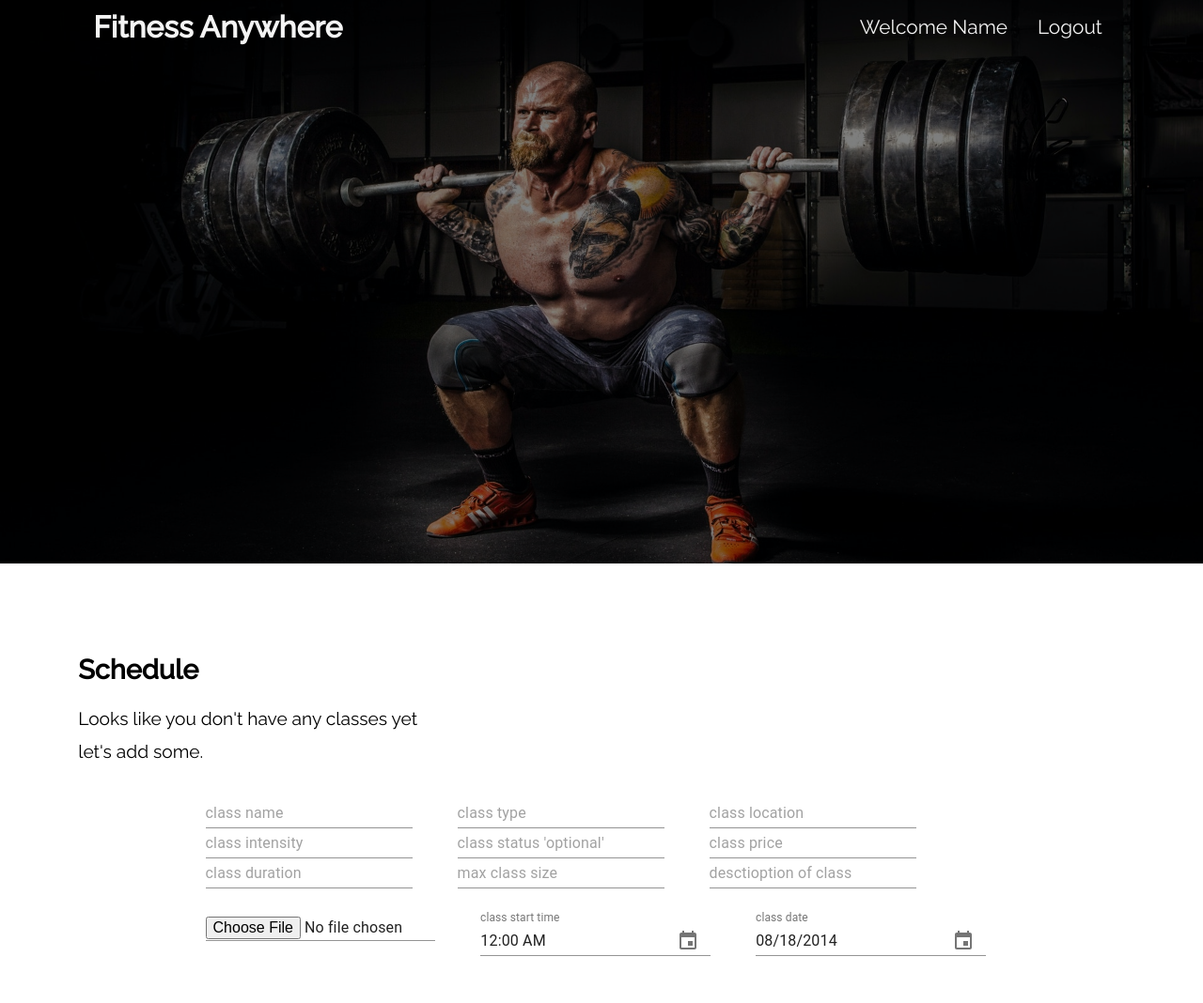
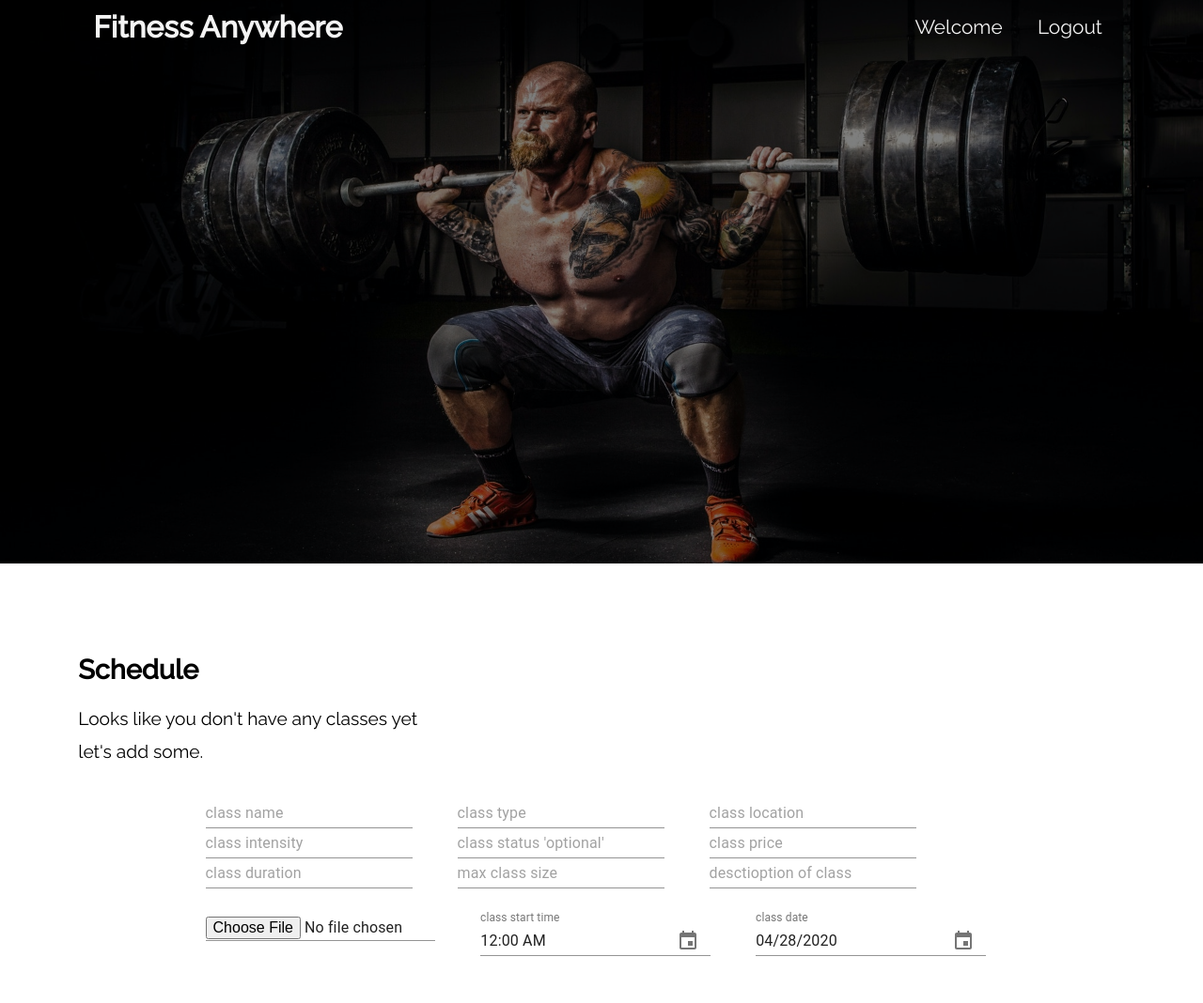
Before and after one commit to Build-Week-Anywhere-Fitness-04/front-end, a React (Create React App) app in the folder client/: page /account/instructor/1 in a window 1280 px wide. Shown: the top 1068 px of the page at 94% size. Built offline with nearby package versions, Linux system fonts and the light colour scheme; no server answers; sample sign-in values are in the browser's storage.

Commit message:
working on client page now

```diff
--- a/client/src/components/protectedApp/ProtectedMain.js
+++ b/client/src/components/protectedApp/ProtectedMain.js
@@ -6,9 +6,9 @@ import InstructorSingleClass from "./instructor/InstructorSingleClass";
 import EditClass from "./instructor/EditClass";
 
 const ProtectedMain = () => {
-  const { path, url } = useRouteMatch();
+  const { url } = useRouteMatch();
 
-  console.log("url ", url, "path ", path);
+  //   console.log("url ", url, "path ", path);
 
   return (
     <div>
--- a/client/src/components/protectedApp/instructor/AddClassesForm.js
+++ b/client/src/components/protectedApp/instructor/AddClassesForm.js
@@ -27,10 +27,8 @@ const validationSchema = yup.object().shape({
   type: yup.string().required("Field require"),
   start_time: yup.string().required("Field required"),
   status: yup.string(),
-  intensity: yup
-    .number()
-    .required("Field required")
-    .max(5, "canoot be longer than that"),
+  intensity: yup.number().required("Field required"),
+  //  .max(5, "canoot be longer than that"),
   price: yup.number().required("Field required"),
   duration: yup.number().required("Field required"),
   max_class_size: yup.number().required("Field required"),
@@ -45,9 +43,7 @@ const AddClassesForm = ({ setUpdateData }) => {
     ...state,
   }));
   const [selectedTime, setSelectedTime] = useState(getTime);
-  const [selectedDate, setSelectedDate] = useState(
-    new Date("2014-08-18T21:11:54")
-  );
+  const [selectedDate, setSelectedDate] = useState(new Date());
 
   useEffect(() => {
     const id = JSON.parse(localStorage.getItem("id"));
@@ -144,7 +140,7 @@ const AddClassesForm = ({ setUpdateData }) => {
           resetForm();
         }}
       >
-        {({ errors, touched }) => (
+        {() => (
           <Form className={classes.root}>
             <label htmlFor="name">
               <Field
--- a/client/src/components/protectedApp/instructor/EditClass.js
+++ b/client/src/components/protectedApp/instructor/EditClass.js
@@ -58,7 +58,7 @@ const EditClass = () => {
       .catch((err) => {
         console.log(err);
       });
-  }, []);
+  }, [setClasse, id, c_id]);
 
   const uploadImage = (e) => {
     const files = e.target.files[0];
--- a/client/src/components/protectedApp/instructor/InstructorCardClass.js
+++ b/client/src/components/protectedApp/instructor/InstructorCardClass.js
@@ -1,25 +1,24 @@
 import React from "react";
-import { Link, useRouteMatch, useParams, useHistory } from "react-router-dom";
-import testing from "../../../img/yoga.jpg";
+import { Link, useRouteMatch, useHistory } from "react-router-dom";
 import { AiOutlineEdit, AiOutlineDelete } from "react-icons/ai";
 
 const InstructorCardClass = ({ clss, deleteClass }) => {
   const {
     id,
-    description,
+    //  description,
     duration,
     image_url,
-    intensity,
-    location,
-    max_class_size,
+    //  intensity,
+    //  location,
+    //  max_class_size,
     name,
     price,
-    start_time,
-    type,
-    status,
+    //  start_time,
+    //  type,
+    //  status,
   } = clss;
-  const match = useParams();
-  const { url, path } = useRouteMatch();
+  //   const match = useParams();
+  const { url } = useRouteMatch();
   const history = useHistory();
   //   console.log("match here ", match);
   //   console.log("url ", url, "path ", path);
--- a/client/src/components/protectedApp/instructor/InstructorHomePage.js
+++ b/client/src/components/protectedApp/instructor/InstructorHomePage.js
@@ -14,24 +14,41 @@ const InstructionHomePage = () => {
   const reducer = useSelector((state) => ({
     ...state,
   }));
-  const { instructorID, instructorClass } = reducer.userReducer;
+  const { instructorClass, instructorName } = reducer.userReducer;
   //   console.log("reducer here", instructorID);
 
-  //   console.log("url ", url, "path ", path);
+  //   console.log("name", instructorName);
 
   useEffect(() => {
     dispatch({ type: "FETCHING_INSTRUCTOR_CLASSES" });
     axiosWithAuth()
       .get(`/api/instructors/${id}/classes`)
       .then((res) => {
-        console.log("response here ", res);
+        //   console.log("response here ", res);
         dispatch({ type: "GETTING_INSTRUCTOR_CLASSES", payload: res.data });
       })
       .catch((err) => {
         console.log(err);
         dispatch({ type: "ERROR_GETTING_CLASSES", payload: err });
       });
-  }, [updateData]);
+  }, [updateData, id, dispatch]);
+
+  useEffect(() => {
+    dispatch({ type: "FETCHING_INSTRUCTOR" });
+    axiosWithAuth()
+      .get(`api/instructors/${id}`)
+      .then((res) => {
+        //   console.log("instructor information ", res);
+        dispatch({
+          type: "SAVE_INSTRUCTOR_NAME",
+          payload: res.data.first_name,
+        });
+      })
+      .catch((err) => {
+        console.log(err);
+        dispatch({ type: "ERROR_GETTING_INSTRUCTOR", payload: err });
+      });
+  }, []);
 
   //   DELETE /api/instructors/:id/classes/:class_id
 
@@ -53,7 +70,7 @@ const InstructionHomePage = () => {
 
   return (
     <div>
-      <InstructorHeader />
+      <InstructorHeader name={instructorName} />
       <InstructorContent setUpdateData={setUpdateData} />
       <DisplayInstructorsClasses
         classes={instructorClass}
--- a/client/src/components/protectedApp/instructor/InstructorSingleClass.js
+++ b/client/src/components/protectedApp/instructor/InstructorSingleClass.js
@@ -1,10 +1,10 @@
 import React from "react";
-import { useRouteMatch, useParams, Link } from "react-router-dom";
+import { useParams, Link } from "react-router-dom";
 import { useSelector } from "react-redux";
-import testing from "../../../img/yoga.jpg";
+// import testing from "../../../img/yoga.jpg";
 
 const InstructorSingleClass = () => {
-  const { url, path } = useRouteMatch();
+  //   const { url, path } = useRouteMatch();
   const { c_id } = useParams();
   const reducer = useSelector((state) => ({
     ...state,
@@ -15,7 +15,7 @@ const InstructorSingleClass = () => {
   );
 
   const {
-    id,
+    //  id,
     instructor_id,
     description,
     duration,
@@ -27,14 +27,14 @@ const InstructorSingleClass = () => {
     price,
     start_time,
     type,
-    status,
+    //  status,
   } = findClass;
 
-  console.log("class found ", findClass);
+  //   console.log("class found ", findClass);
 
   //   console.log("reucer", reducer);
-  console.log("url ", url, "path ", path);
-  console.log("params ", c_id);
+  //   console.log("url ", url, "path ", path);
+  //   console.log("params ", c_id);
   return (
     <div className="InstructorSingleClass">
       <div className="wrapper-class">
--- a/client/src/components/protectedApp/instructor/Navbar.js
+++ b/client/src/components/protectedApp/instructor/Navbar.js
@@ -1,16 +1,18 @@
-import React from "react";
+import React, { useEffect } from "react";
+
 import { NavLink } from "react-router-dom";
 
-const Navbar = () => {
+const Navbar = ({ name }) => {
   const logout = () => {
     localStorage.clear();
   };
+  // GET /api/instructors/:id
   return (
     <div className="Navbar">
       <div className="Navbar-container">
         <h1>fitness anywhere</h1>
         <nav>
-          <NavLink to="/login">welcome name</NavLink>
+          <NavLink to="/login">{`Welcome ${name ? name : ""}`}</NavLink>
           <NavLink onClick={logout} to="/login">
             Logout
           </NavLink>
--- a/client/src/reducers/initialValues.js
+++ b/client/src/reducers/initialValues.js
@@ -1,6 +1,7 @@
 export const initialValues = {
   clientID: 0,
   instructorID: 0,
+  instructorName: "",
   loading: false,
   instructorClass: [],
   error: "",
--- a/client/src/reducers/userReducer.js
+++ b/client/src/reducers/userReducer.js
@@ -9,23 +9,6 @@ export const userReducer = (state = initialValues, action) => {
         ...state,
         instructorID: action.payload,
       };
-
-    /// adding class
-    //  case "POSTING_DATA":
-    //    return {
-    //      ...state,
-    //      loading: true,
-    //    };
-    //  case "SAVING_POSTED_DATA":
-    //    return {
-    //      ...state,
-    //      loading: false,
-    //    };
-    //  case "POSTED_ERROR":
-    //    return {
-    //      ...state,
-    //      loading: false,
-    //    };
 
     // FROM instructorHomePage.js
     case "FETCHING_INSTRUCTOR_CLASSES":
@@ -62,6 +45,25 @@ export const userReducer = (state = initialValues, action) => {
         ...state,
         loading: false,
       };
+
+    // saving instructor info
+    case "FETCHING_INSTRUCTOR":
+      return {
+        ...state,
+        loading: true,
+      };
+    case "SAVE_INSTRUCTOR_NAME":
+      return {
+        ...state,
+        instructorName: action.payload,
+        loading: false,
+      };
+    case "ERROR_GETTING_INSTRUCTOR":
+      return {
+        ...state,
+        loading: false,
+        error: action.payload,
+      };
     default:
       return state;
   }
```
